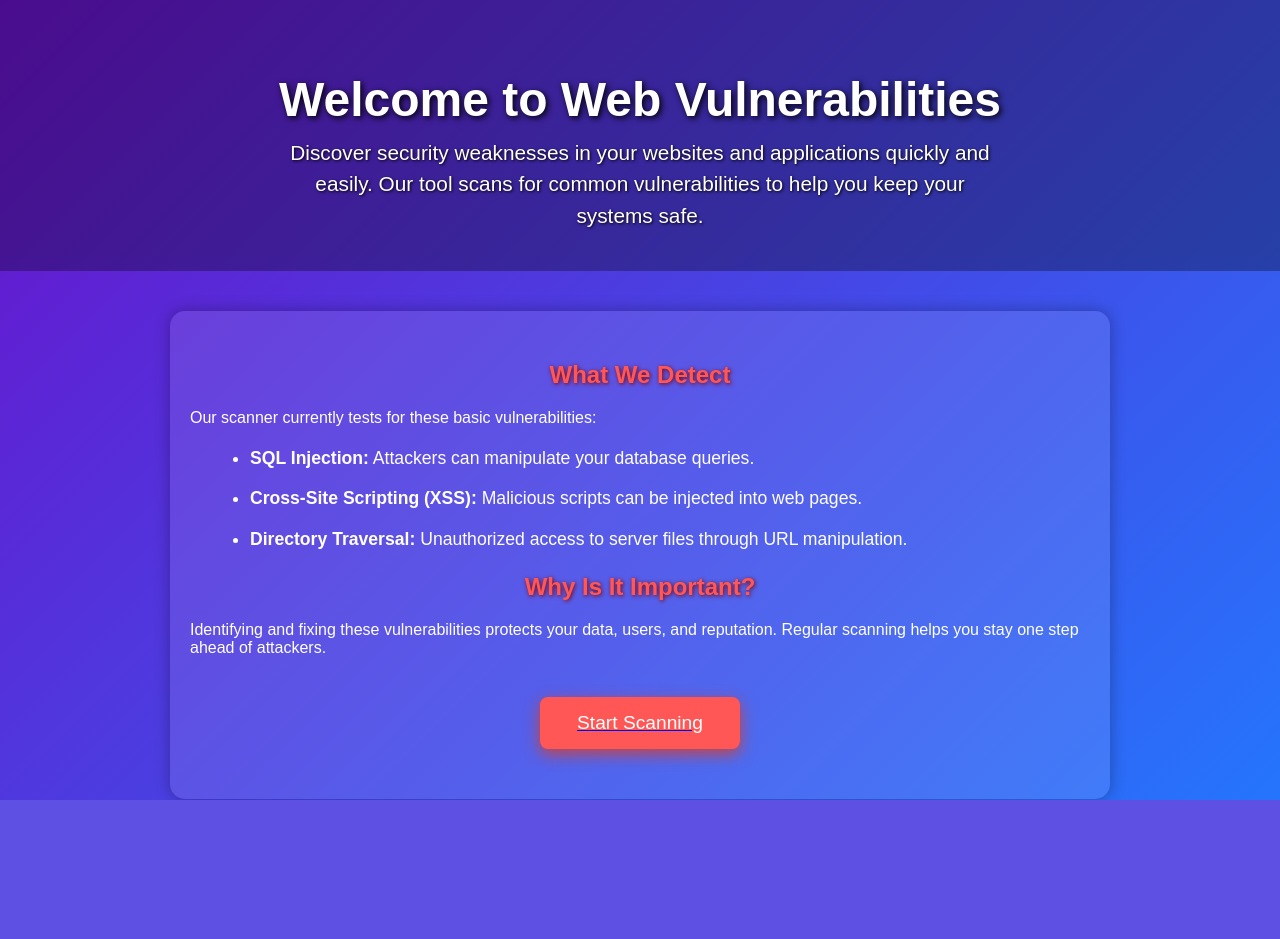
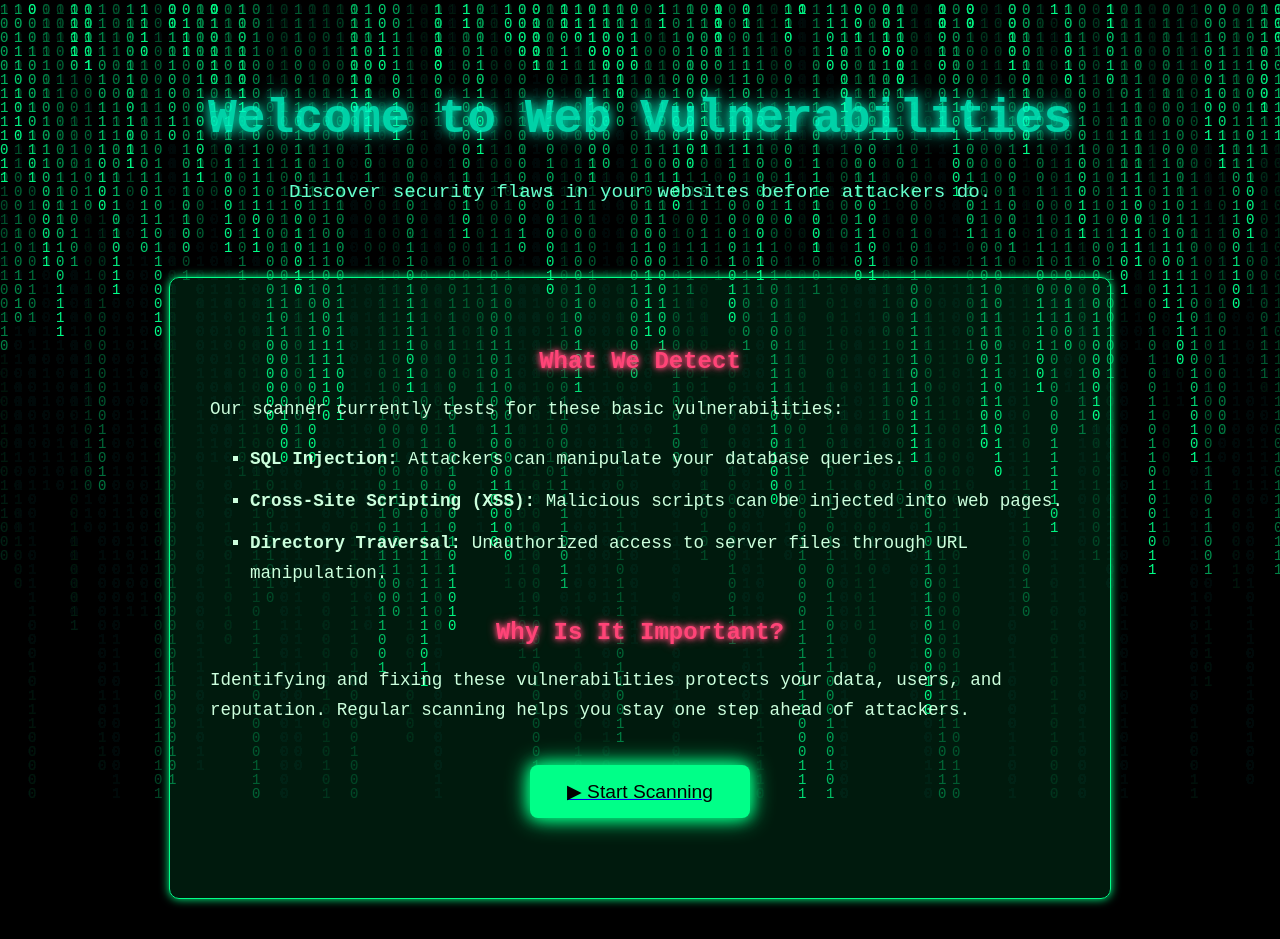
Before and after one commit to cipher0247/DEVOPS, a Flask app: page / in a window 1280 px wide. Before the commit the page ends 800 px from the top, so only its background shows below. Run offline with Flask 3, Linux system fonts and the light colour scheme.

Commit message:
fifth commit

```diff
--- a/app.py
+++ b/app.py
@@ -1,16 +1,22 @@
 from flask import Flask, render_template, request
 import requests
 from urllib.parse import urlparse, parse_qs, urlencode, urlunparse
-from colorama import Fore, Style
+import urllib3
+
+# Suppress SSL warnings
+urllib3.disable_warnings(urllib3.exceptions.InsecureRequestWarning)
 
 app = Flask(__name__)
 
+# --- Vulnerability Check Functions ---
 def check_sql_injection(url):
     payloads = ["'", '"', "' OR '1'='1", '" OR "1"="1']
     vulnerable_params = []
 
     parsed_url = urlparse(url)
     query = parse_qs(parsed_url.query)
+    if not query:
+        return []
 
     for param in query:
         for payload in payloads:
@@ -18,10 +24,14 @@ def check_sql_injection(url):
             temp_query[param] = payload
             encoded_query = urlencode(temp_query, doseq=True)
             new_url = urlunparse(parsed_url._replace(query=encoded_query))
-
             try:
-                response = requests.get(new_url, timeout=5)
-                errors = ["you have an error in your sql syntax", "warning: mysql", "unclosed quotation mark", "quoted string not properly terminated"]
+                response = requests.get(new_url, timeout=5, verify=False)
+                errors = [
+                    "you have an error in your sql syntax",
+                    "warning: mysql",
+                    "unclosed quotation mark",
+                    "quoted string not properly terminated"
+                ]
                 if any(error.lower() in response.text.lower() for error in errors):
                     vulnerable_params.append(param)
             except requests.exceptions.RequestException:
@@ -34,15 +44,16 @@ def check_xss(url):
 
     parsed_url = urlparse(url)
     query = parse_qs(parsed_url.query)
+    if not query:
+        return []
 
     for param in query:
         temp_query = query.copy()
         temp_query[param] = payload
         encoded_query = urlencode(temp_query, doseq=True)
         new_url = urlunparse(parsed_url._replace(query=encoded_query))
-
         try:
-            response = requests.get(new_url, timeout=5)
+            response = requests.get(new_url, timeout=5, verify=False)
             if payload in response.text:
                 vulnerable_params.append(param)
         except requests.exceptions.RequestException:
@@ -50,20 +61,21 @@ def check_xss(url):
     return vulnerable_params
 
 def check_directory_traversal(url):
-    traversal_payloads = ["../", "..\\", "../../etc/passwd", "..\\..\\windows\\win.ini"]
-    vulnerable = False
-    for payload in traversal_payloads:
+    payloads = ["../", "..\\", "../../etc/passwd", "..\\..\\windows\\win.ini"]
+    for payload in payloads:
         new_url = url + payload
         try:
-            response = requests.get(new_url, timeout=5)
+            response = requests.get(new_url, timeout=5, verify=False)
             if "root:x" in response.text or "[extensions]" in response.text:
-                vulnerable = True
+                return True
         except requests.exceptions.RequestException:
             pass
-    return vulnerable
+    return False
 
+# --- Report Generation ---
 def generate_report(sql_vulns, xss_vulns, dir_traversal):
     report = []
+
     if sql_vulns:
         for param in sql_vulns:
             report.append({
@@ -95,9 +107,7 @@ def generate_report(sql_vulns, xss_vulns, dir_traversal):
 
     return report
 
-
-
-
+# --- Flask Routes ---
 @app.route('/')
 def home():
     return render_template('index.html')
@@ -106,20 +116,15 @@ def home():
 def scan():
     if request.method == 'POST':
         url = request.form['url']
-        sql_vulns = check_sql_injection(url)
-        xss_vulns = check_xss(url)
-        dir_traversal = check_directory_traversal(url)
-
-
-        report = generate_report(sql_vulns, xss_vulns, dir_traversal)
-
-
-        return render_template('scan_result.html', url=url, report=report)
-
-    else:
-        return render_template('scan.html')
-
-
+        try:
+            sql_vulns = check_sql_injection(url)
+            xss_vulns = check_xss(url)
+            dir_traversal = check_directory_traversal(url)
+            report = generate_report(sql_vulns, xss_vulns, dir_traversal)
+            return render_template('scan_result.html', url=url, report=report)
+        except Exception as e:
+            return render_template('scan_result.html', url=url, report=None, error=str(e))
+    return render_template('scan.html')
 
 if __name__ == "__main__":
-    app.run(host='0.0.0.0',port=5000)
+    app.run(debug=True)
--- a/templates/index.html
+++ b/templates/index.html
@@ -2,82 +2,127 @@
 <html lang="en">
 <head>
   <meta charset="UTF-8" />
-  <title>Vulnerability Analyzer - Overview2</title>
+  <title>Vulnerability Analyzer - Matrix Mode</title>
   <style>
+    /* MATRIX BACKGROUND */
     body {
-      font-family: Arial, sans-serif;
-      margin: 0; padding: 0;
-      background: linear-gradient(135deg, #6a11cb 0%, #2575fc 100%);
-      color: white;
-      min-height: 100vh;
+      margin: 0;
+      font-family: 'Courier New', monospace;
+      background: black;
+      color: #00ff88;
+      overflow: hidden;
     }
+
+    canvas {
+      position: fixed;
+      top: 0;
+      left: 0;
+      z-index: -1;
+    }
+
+    /* HEADER STYLING */
     header {
-      padding: 40px 20px;
       text-align: center;
-      background: rgba(0, 0, 0, 0.3);
+      padding: 60px 20px 30px;
     }
+
     header h1 {
       font-size: 3em;
-      margin-bottom: 10px;
-      text-shadow: 2px 2px 6px #000;
+      color: #00ffcc;
+      text-shadow: 0 0 10px #00ffcc, 0 0 20px #00ffcc;
+      animation: flicker 2s infinite;
     }
+
     header p {
-      font-size: 1.3em;
+      font-size: 1.2em;
       max-width: 700px;
       margin: 0 auto;
       line-height: 1.5;
-      text-shadow: 1px 1px 3px #000;
+      color: #66ffcc;
+      animation: typing 4s steps(60, end), blink 1s step-end infinite;
+      white-space: nowrap;
+      overflow: hidden;
+      border-right: 2px solid #66ffcc;
     }
+
+    @keyframes typing {
+      from { width: 0 }
+      to { width: 100% }
+    }
+
+    @keyframes blink {
+      50% { border-color: transparent }
+    }
+
+    /* MAIN BOX */
     main {
-      padding: 30px 20px;
+      padding: 40px 20px;
       max-width: 900px;
       margin: 40px auto;
-      background: rgba(255, 255, 255, 0.1);
-      border-radius: 15px;
-      box-shadow: 0 0 15px rgba(0,0,0,0.3);
+      background: rgba(0, 255, 128, 0.1);
+      border: 1px solid #00ff88;
+      border-radius: 10px;
+      box-shadow: 0 0 10px #00ff88;
     }
+
     main h2 {
       text-align: center;
-      margin-bottom: 20px;
-      color: #ff5656;
-      text-shadow: 1px 1px 4px #800000;
+      color: #ff4477;
+      text-shadow: 0 0 5px #ff4477, 0 0 10px #ff4477;
+      margin-top: 30px;
     }
-    main ul {
+
+    main p, main ul {
       font-size: 1.1em;
-      line-height: 1.6;
-      margin-left: 20px;
+      line-height: 1.7;
+      margin: 20px;
+      color: #ccffdd;
     }
-    main ul li {
+
+    ul {
+      list-style: square;
+    }
+
+    ul li {
       margin-bottom: 12px;
     }
+
+    /* BUTTON */
     .start-button {
       display: block;
-      width: 200px;
-      margin: 40px auto 20px;
+      width: 220px;
+      margin: 40px auto;
       padding: 15px;
-      background: #ff5656;
+      font-size: 1.2em;
+      color: #000;
+      background: #00ff88;
       border: none;
       border-radius: 8px;
-      font-size: 1.2em;
-      color: white;
       cursor: pointer;
-      box-shadow: 0 5px 15px #c74444;
-      transition: background 0.3s ease;
+      box-shadow: 0 0 15px #00ff88, 0 0 25px #00ff88;
+      transition: transform 0.3s ease, background 0.3s ease;
     }
+
     .start-button:hover {
-      background: #cc4444;
-      box-shadow: 0 6px 20px #a63333;
+      background: #00ffaa;
+      transform: scale(1.05);
+      box-shadow: 0 0 25px #00ffaa, 0 0 35px #00ffaa;
+    }
+
+    @keyframes flicker {
+      0%, 100% { opacity: 1; }
+      50% { opacity: 0.8; }
     }
   </style>
 </head>
 <body>
 
+<!-- MATRIX CANVAS BACKGROUND -->
+<canvas id="matrix"></canvas>
+
 <header>
   <h1>Welcome to Web Vulnerabilities</h1>
-  <p>
-    Discover security weaknesses in your websites and applications quickly and easily.
-    Our tool scans for common vulnerabilities to help you keep your systems safe.
-  </p>
+  <p>Discover security flaws in your websites before attackers do...</p>
 </header>
 
 <main>
@@ -96,12 +141,44 @@
   </p>
 
   <a href="{{ url_for('scan') }}">
-    <button class="start-button">Start Scanning</button>
-</a>
+    <button class="start-button">▶ Start Scanning</button>
+  </a>
+</main>
 
+<!-- MATRIX ANIMATION SCRIPT -->
+<script>
+  const canvas = document.getElementById("matrix");
+  const ctx = canvas.getContext("2d");
 
+  canvas.height = window.innerHeight;
+  canvas.width = window.innerWidth;
 
-</main>
+  const chars = "01";
+  const fontSize = 14;
+  const columns = canvas.width / fontSize;
+
+  const drops = [];
+  for (let i = 0; i < columns; i++) drops[i] = 1;
+
+  function drawMatrix() {
+    ctx.fillStyle = "rgba(0, 0, 0, 0.05)";
+    ctx.fillRect(0, 0, canvas.width, canvas.height);
+
+    ctx.fillStyle = "#00ff88";
+    ctx.font = fontSize + "px Courier New";
+
+    for (let i = 0; i < drops.length; i++) {
+      const text = chars[Math.floor(Math.random() * chars.length)];
+      ctx.fillText(text, i * fontSize, drops[i] * fontSize);
+
+      if (drops[i] * fontSize > canvas.height || Math.random() > 0.95) drops[i] = 0;
+
+      drops[i]++;
+    }
+  }
+
+  setInterval(drawMatrix, 50);
+</script>
 
 </body>
 </html>
```
Also changed, not shown: templates/scan.html (+100 -77 lines), templates/scan_result.html (+86 -83 lines).
